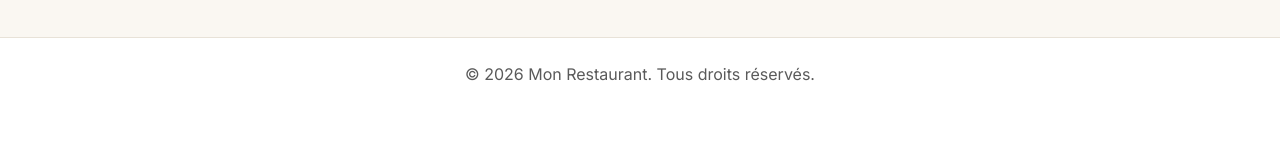
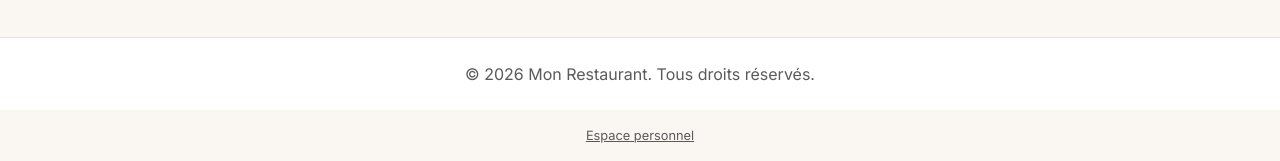
Before and after one commit to monamijer/restaurant-app, a PHP site: page / in a window 1280 px wide. Shown: the part 3595-3756 px from the top of the page. Before the commit the page ends 3676 px from the top, so only its background shows below. Run offline with PHP 8.4, Linux system fonts and the light colour scheme; data comes from the database, SQL or seed files in the repository; data that the repository does not hold is empty.

Commit message:
Add discreet staff login link
Added a low-visibility 'Espace personnel' link in the client footer, since login is now staff-only and previously had no entry point in the public-facing UI.

```diff
--- a/app/views/partials/footer-client.php
+++ b/app/views/partials/footer-client.php
@@ -1,5 +1,8 @@
 
 
+<div class="text-center py-3" style="font-size: 0.8rem;">
+    <a href="/connexion" style="color: var(--text-secondary);">Espace personnel</a>
+</div>
     <script src="/assets/js/theme.js"></script>
 </body>
 </html>
```
